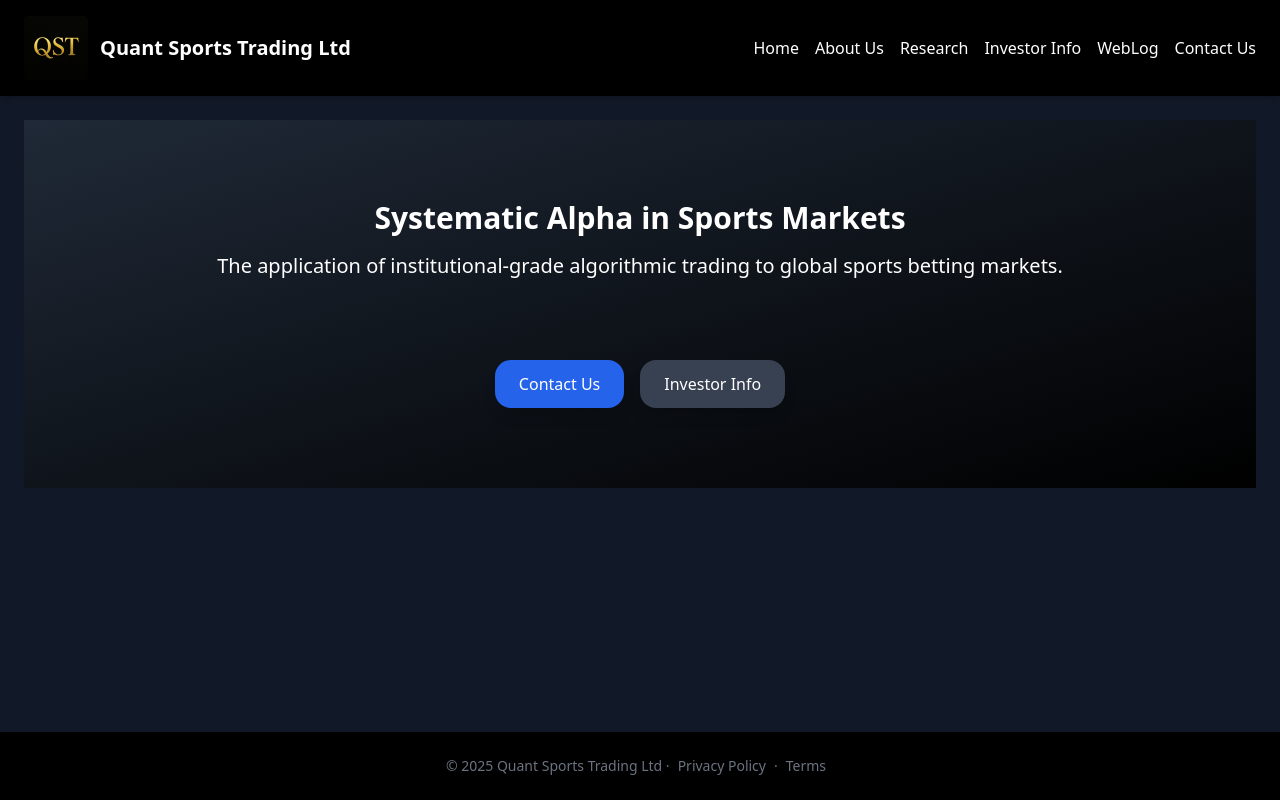
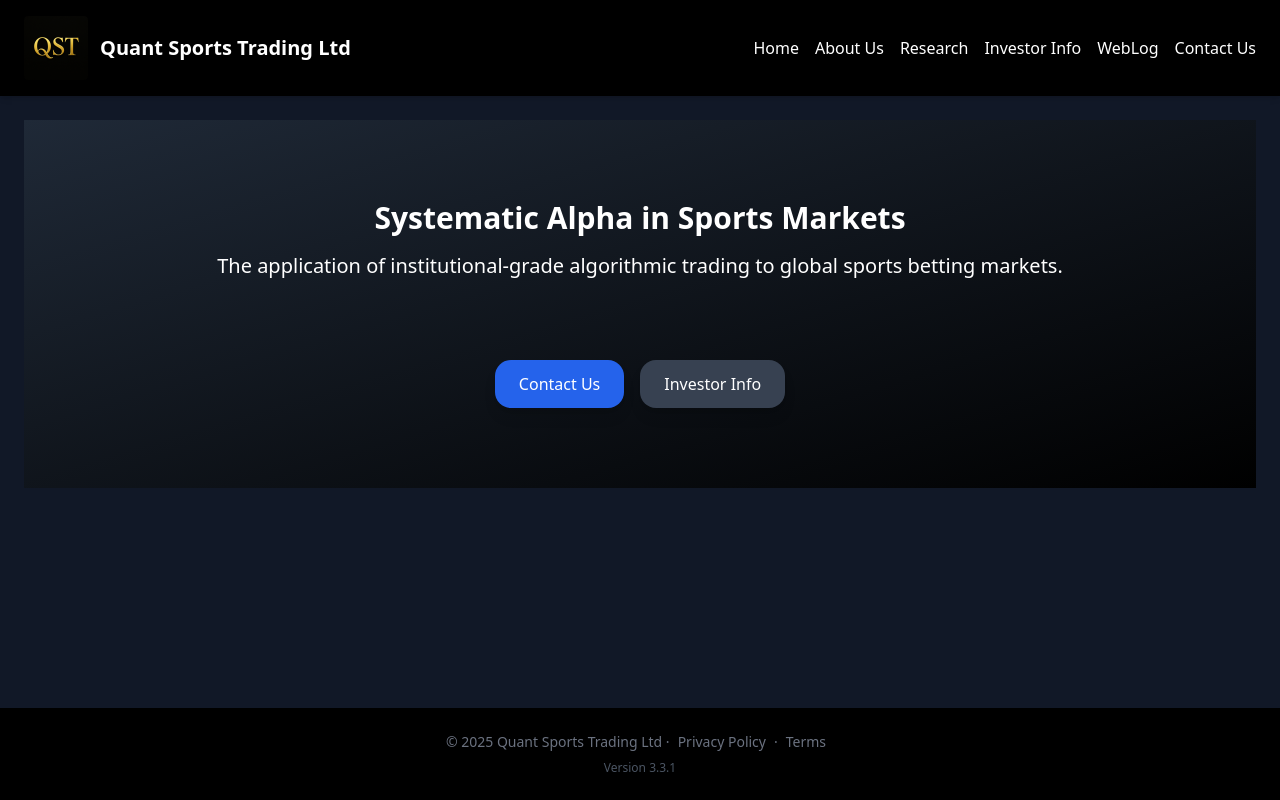
Before and after one commit to KevinMcLeanWAC/QST-website, a React (Vite) app: page / in a window 1280 px wide. Built offline with nearby package versions, Linux system fonts and the light colour scheme.

Commit message:
Add version 3.3.1 to footer

```diff
--- a/src/Layout.jsx
+++ b/src/Layout.jsx
@@ -16,7 +16,6 @@ const Layout = () => {
           <span className="text-xl font-bold text-white">Quant Sports Trading Ltd</span>
         </Link>
 
-        {/* Hamburger for mobile */}
         <button
           className="md:hidden text-white text-3xl"
           onClick={() => setIsMobileMenuOpen(!isMobileMenuOpen)}
@@ -25,7 +24,6 @@ const Layout = () => {
           ☰
         </button>
 
-        {/* Desktop nav */}
         <nav className="hidden md:flex space-x-4">
           <Link to="/" className="hover:text-blue-400">Home</Link>
           <Link to="/about" className="hover:text-blue-400">About Us</Link>
@@ -36,7 +34,6 @@ const Layout = () => {
         </nav>
       </header>
 
-      {/* Mobile nav panel */}
       {isMobileMenuOpen && (
         <nav className="md:hidden bg-black px-6 py-4 space-y-2 shadow-md">
           <Link to="/" className="block hover:text-blue-400" onClick={() => setIsMobileMenuOpen(false)}>Home</Link>
@@ -61,6 +58,7 @@ const Layout = () => {
         <a href="/terms" className="hover:text-white transition-colors duration-200 px-2">
           Terms
         </a>
+        <div className="mt-2 text-xs text-gray-600">Version 3.3.1</div>
       </footer>
     </div>
   );
```
Also changed, not shown: 1 other file (tests, documents, lock files or other folders).
